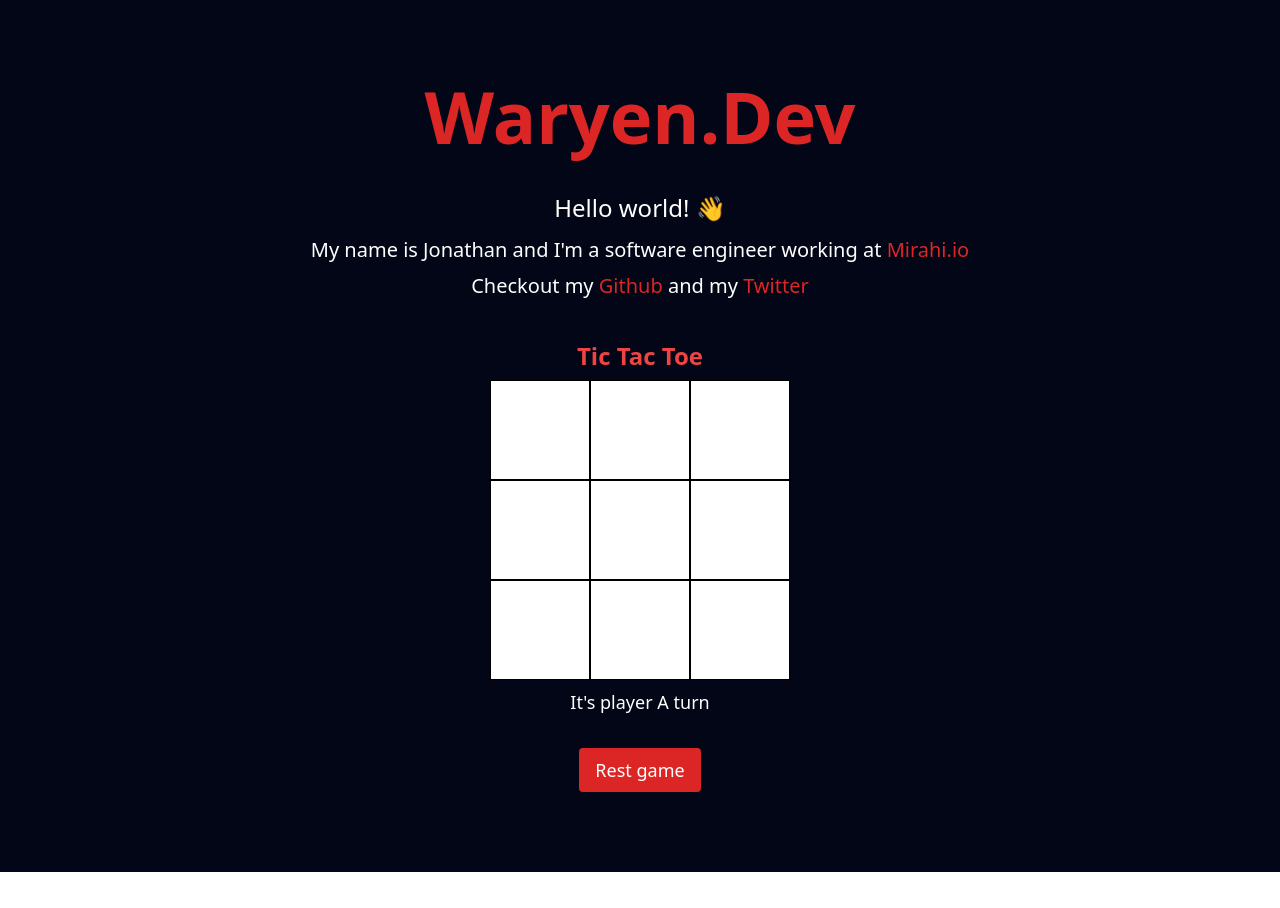
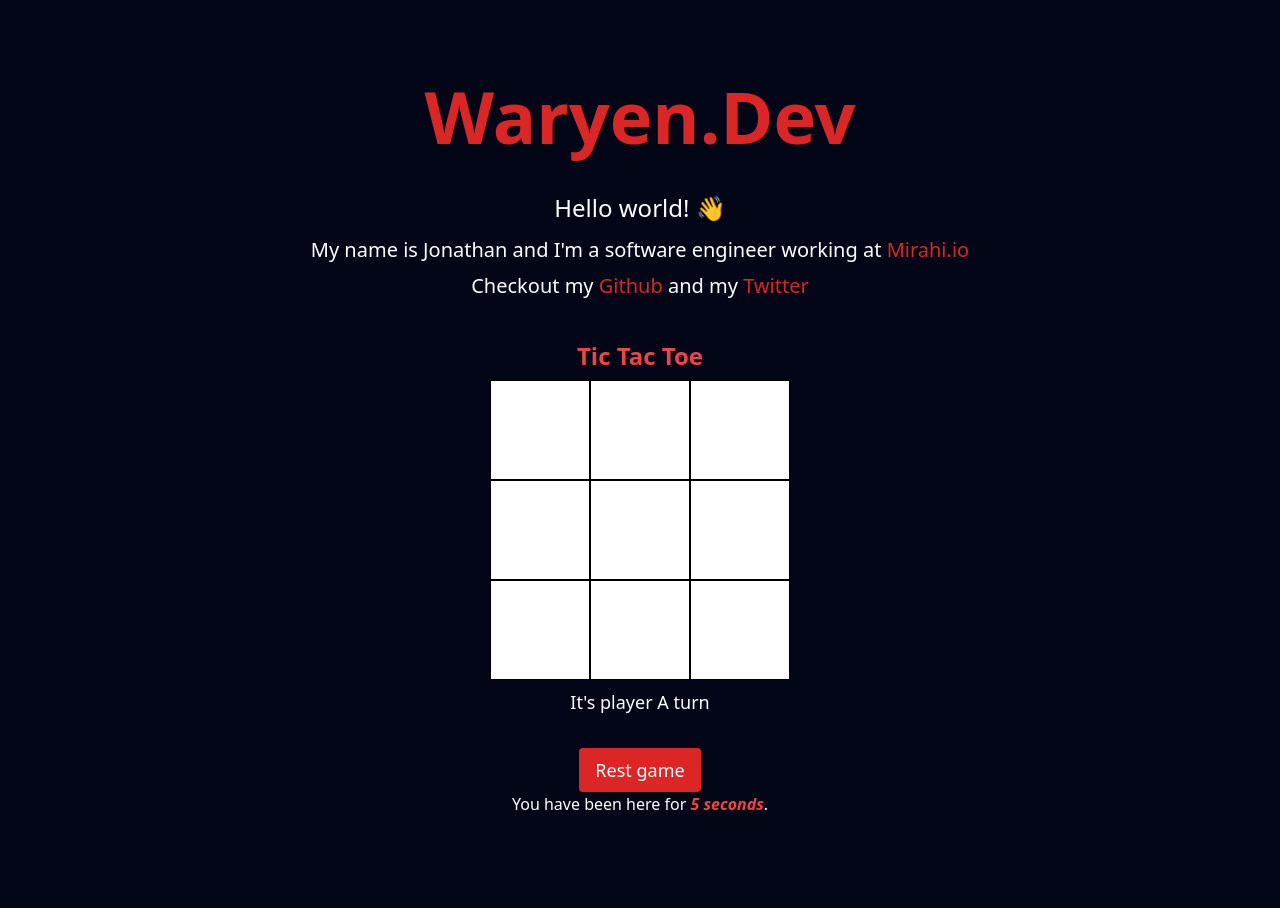
Before and after one commit to Waryen/waryen.dev, a React (Vite) app: page / in a window 1280 px wide. Before the commit the page ends 872 px from the top, so only its background shows below. Built offline with nearby package versions, Linux system fonts and the light colour scheme.

Commit message:
refactor: put back counter

```diff
--- a/src/App.tsx
+++ b/src/App.tsx
@@ -1,5 +1,6 @@
 import React from 'react';
 import { Board } from './components/tic-tac-toe/Board';
+import Counter from './components/Counter';
 
 export default function App() {
   return (
@@ -39,7 +40,7 @@ export default function App() {
         </p>
       </div>
       <Board />
-      {/*<Counter />*/}
+      <Counter />
     </div>
   );
 }
```
